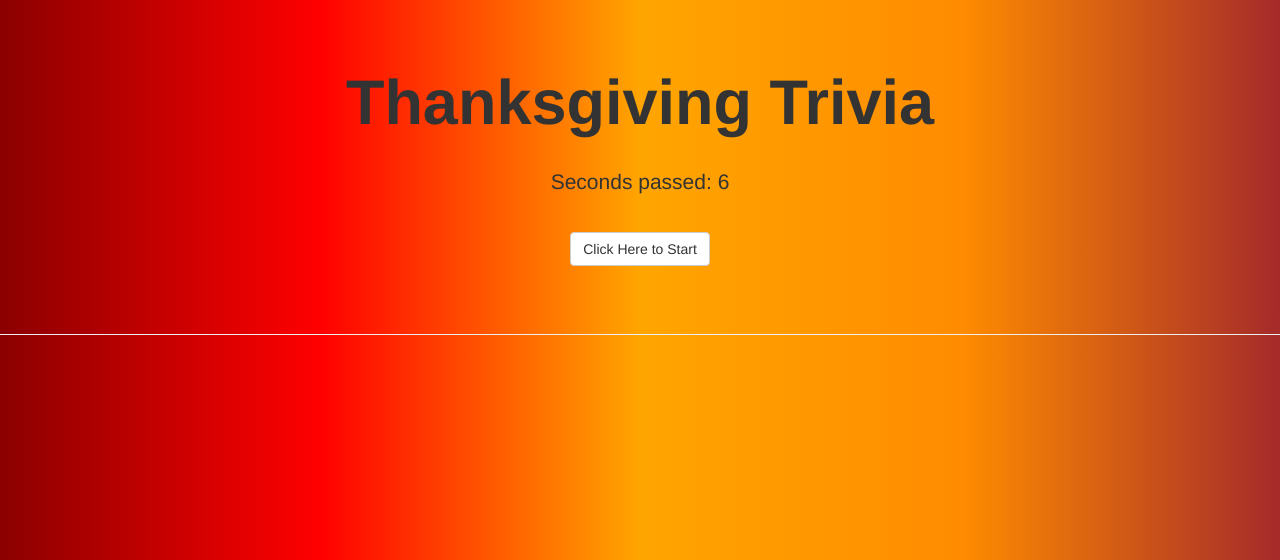
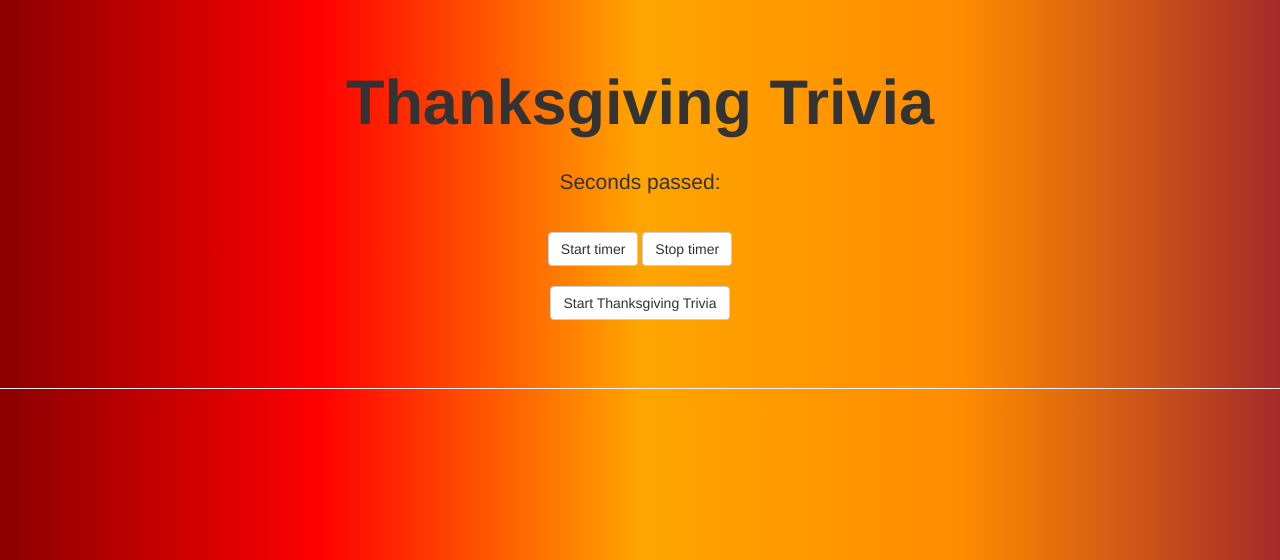
Before and after one commit to dmerk2/thanksgiving, a PHP site: page / in a window 1280 px wide. Shown: the top 560 px of the page. Run offline with PHP 8.4, Linux system fonts and the light colour scheme.

Commit message:
added buttons and set to tasks assigned

```diff
--- a/assets/css/style.css
+++ b/assets/css/style.css
@@ -22,3 +22,8 @@ h1{
 p{
 	padding: 20px;
 }
+
+#results{
+	text-align: center;
+	font-size: 15px;
+}
--- a/assets/js/js.js
+++ b/assets/js/js.js
@@ -2,16 +2,47 @@
 
 var counter = 0;
 var intervalId;
+var correct = 0;
+var incorrect = 0;
+var pointsCorrect = [];
+var pointIncorrect = [];
+var userClick = '';
+var questionNumber;
 
 $(document).ready(function(){
+	$("#results").hide();
 		$('#questions').addClass('hide');
-	$('#start').click(function(){
+	$('#startTrivia').on('click', function(){
 		$('#questions').removeClass('hide');
 		// $("#timer").counter();
 	});
+
+	//results will show after pushing submit
+	$("#submit").on('click', function(){
+		$("#results").show();
+	});
+
+	//timer starts after clicking start timer
+	$('#startTimer').on('click', function(){
+		intervalId = setInterval(totalTime, 1000);
+	});
+
+	//timer stops after clicking stop timer
+	$("#stopTimer").on('click', function(){
+
+	});
+
+
+//get the number of correct... :checked is what the user checked
+var numberCorrect = $('input[data-correct="correct"]:checked').length;
+var numberIncorrect = 6 - numberCorrect;
+
+	//puts in the html what questions were correct vs incorrect
+	$('#correct').html(numberCorrect);
+	$("#incorrect").html(numberIncorrect);
 });
 
-intervalId = setInterval(totalTime, 1000);
+
 
 function totalTime() {
 	counter++;
--- a/index.html
+++ b/index.html
@@ -10,7 +10,9 @@
 <div class="jumbotron">
     <h1>Thanksgiving Trivia</h1>
       <p> Seconds passed: <span id="timer"></span></p>
-    <button class="btn btn-default" id="start">Click Here to Start</button>
+    <button class="btn btn-default" id="startTimer">Start timer</button>
+    <button class="btn btn-default" id="stopTimer">Stop timer</button><br/><br/>
+    <button class="btn btn-default" id="startTrivia">Start Thanksgiving Trivia</button>
 </div>
 
 <hr/>
@@ -76,6 +78,15 @@
     <button class="btn btn-default" id="submit">Submit</button>
 </div>
 
+
+<div id="results">
+  <hr/>
+  <h1>How well do you know Thanksgiving?</h1><br/>
+  <div> Correct:  <span id="correct"></span></div><br/>
+  <div> Incorrect:  <span id="incorrect"></span></div><br/><br/>
+</div>
+
+
 <script src="https://code.jquery.com/jquery-2.2.4.js" integrity="sha256-iT6Q9iMJYuQiMWNd9lDyBUStIq/8PuOW33aOqmvFpqI=" crossorigin="anonymous"></script>
 <script type="text/javascript" src="assets/js/js.js"></script>
 </body>
```
